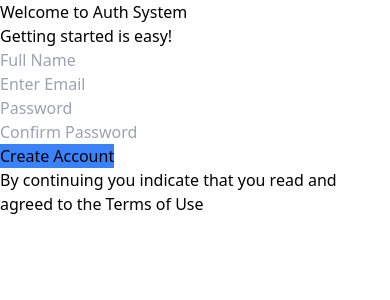
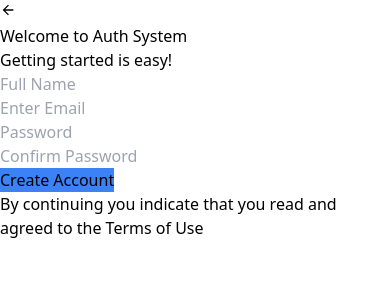
Before and after one commit to gbnunes7/auth-system, a React (Vite) app in the folder frontend/: page /signup in a window 390 px wide. Shown: the top 300 px of the page. Built offline with nearby package versions, Linux system fonts and the light colour scheme.

Commit message:
refactor: responsive design

```diff
--- a/frontend/src/components/card/index.tsx
+++ b/frontend/src/components/card/index.tsx
@@ -1,6 +1,6 @@
 const Card = ({ children }: { children: React.ReactNode }) => {
 	return (
-		<div className="h-[700px] w-4/5 bg-[#E5E5E5] shadow-xl shadow-[#B0B0B0] flex">
+		<div className="h-[700px] md:w-4/5 bg-[#E5E5E5] shadow-xl shadow-[#B0B0B0] flex">
 			{children}
 		</div>
 	);
--- a/frontend/src/components/containerForm/index.tsx
+++ b/frontend/src/components/containerForm/index.tsx
@@ -1,6 +1,6 @@
 const ContainerForm = ({children} : {children: React.ReactNode}) => {
     return (
-        <div className="w-2/4 flex flex-col justify-center items-center">
+        <div className="md:w-2/4 flex flex-col justify-center items-center">
             {children}
         </div>
     )
--- a/frontend/src/components/containerImg/index.tsx
+++ b/frontend/src/components/containerImg/index.tsx
@@ -1,6 +1,6 @@
 const ContainerImg = ({ bgUrl }: { bgUrl:string }) => {
 	return (
-		<div className="w-3/4 bg-center bg-contain bg-cover" style={{ backgroundImage: `url(${bgUrl})` }}>
+		<div className="md:w-3/4 bg-center bg-contain bg-cover" style={{ backgroundImage: `url(${bgUrl})` }}>
 		</div>
 	);
 };
--- a/frontend/src/pages/login/index.tsx
+++ b/frontend/src/pages/login/index.tsx
@@ -44,9 +44,6 @@ const Login = () => {
 									}
 								/>
 								<div className="flex justify-between">
-									<a href="" className="text-red-500 text-sm w-2/6">
-										Recover Password
-									</a>
 									<p className="text-sm">
 										Dont have an account? <span> </span>
 										<Link to={"/signup"} className="text-blue-500">
--- a/frontend/src/pages/signup/index.tsx
+++ b/frontend/src/pages/signup/index.tsx
@@ -1,3 +1,4 @@
+import { IoMdArrowBack } from "react-icons/io";
 import Button from "../../components/button";
 import Card from "../../components/card";
 import ContainerForm from "../../components/containerForm";
@@ -18,6 +19,7 @@ const Signup = () => {
 		setConfirmPassword,
 		onHandleSignup,
 		error,
+		navigate
 	} = useForm();
 
 	return (
@@ -25,10 +27,13 @@ const Signup = () => {
 			<Card>
 				<ContainerImg bgUrl="./auth.png" />
 				<ContainerForm>
-					<div className="flex flex-col max-w-[450px] max-h-[557px] items-center gap-2">
+					<button className="relative md:left-56 md:bottom-12 left-40" onClick={() => navigate("/")}>
+						<IoMdArrowBack />
+					</button>
+					<div className="flex flex-col max-w-[450px] max-h-[557px] items-center mx-auto px-4 md:px-0 md:mx-0 gap-2">
 						<Title>Welcome to Auth System</Title>
-						<p className="text-lg">Getting started is easy!</p>
-						<form onSubmit={onHandleSignup}>
+						<form onSubmit={onHandleSignup} className="w-full md:w-[384px]">
+							<p className="text-lg">Getting started is easy!</p>
 							<div className="flex flex-col gap-4 my-8">
 								<Input
 									placeholder="Full Name"
```
